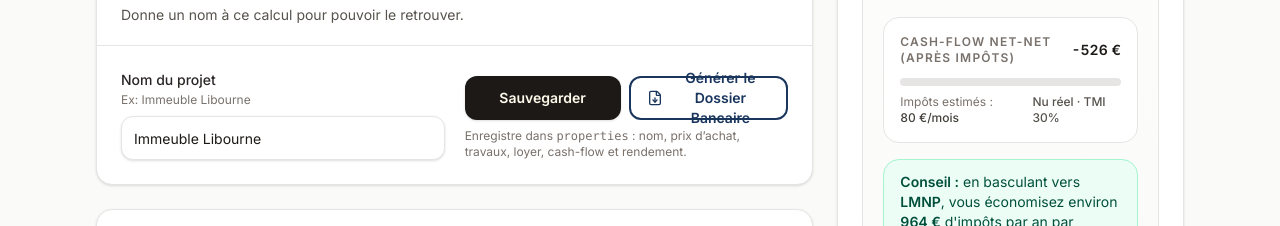
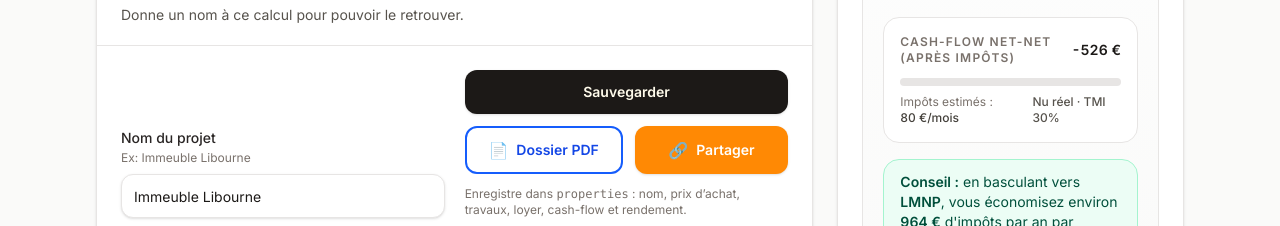
Before and after one commit to MaelRicois/InvestFlow-, a Next.js app: page /calculateur in a window 1280 px wide. Shown: the part 726-952 px from the top of the page. Built offline with nearby package versions, Linux system fonts and the light colour scheme; no server answers; what @react-pdf/renderer would draw is missing.

Commit message:
feat: nouvelle UI boutons et fonction partage

```diff
--- a/src/app/calculateur/page.tsx
+++ b/src/app/calculateur/page.tsx
@@ -8,7 +8,6 @@ import {
   Banknote,
   Calculator,
   CreditCard,
-  FileDown,
   Home,
   Percent,
   TrendingUp,
@@ -131,7 +130,14 @@ function CalculateurPageContent() {
   const [isSaving, setIsSaving] = useState(false);
   const [isPdfGenerating, setIsPdfGenerating] = useState(false);
   const [saveError, setSaveError] = useState<string | null>(null);
+  const [shareCopied, setShareCopied] = useState(false);
+  const [shareClipboardError, setShareClipboardError] = useState<string | null>(
+    null
+  );
   const lastHydratedQueryRef = useRef<string | null>(null);
+  const shareCopiedTimeoutRef = useRef<ReturnType<typeof setTimeout> | null>(
+    null
+  );
 
   async function handleAnalyzeListing() {
     const text = listingText.trim();
@@ -230,6 +236,14 @@ function CalculateurPageContent() {
     if (charges != null && charges !== "")
       setMonthlyChargesInsurance(charges);
   }, [searchParams]);
+
+  useEffect(() => {
+    return () => {
+      if (shareCopiedTimeoutRef.current != null) {
+        clearTimeout(shareCopiedTimeoutRef.current);
+      }
+    };
+  }, []);
 
   const numbers = useMemo(() => {
     const achatPrix = parseNumber(purchaseNetSeller);
@@ -335,6 +349,75 @@ function CalculateurPageContent() {
     taxRegime,
     tmiPct,
   ]);
+
+  const fiscalConseilSummary = useMemo(() => {
+    const annual = {
+      reel_nu: numbers.impotsNuReel * 12,
+      lmnp_amort: numbers.impotsLmnp * 12,
+    } as const;
+
+    const regimeLabel =
+      taxRegime === "lmnp_amort"
+        ? "LMNP"
+        : taxRegime === "reel_nu"
+          ? "Nu réel"
+          : taxRegime === "micro_foncier"
+            ? "Micro-foncier"
+            : "SCI IS";
+
+    if (taxRegime !== "reel_nu" && taxRegime !== "lmnp_amort") {
+      return `Régime : ${regimeLabel} (TMI ${tmiPct}%). Ouvrez le calculateur pour comparer Nu réel et LMNP.`;
+    }
+
+    const current =
+      taxRegime === "reel_nu" ? annual.reel_nu : annual.lmnp_amort;
+    const competitors = [
+      { key: "reel_nu" as const, label: "Nu réel", value: annual.reel_nu },
+      { key: "lmnp_amort" as const, label: "LMNP", value: annual.lmnp_amort },
+    ].filter((r) => r.key !== taxRegime);
+    const best = competitors.reduce(
+      (acc, r) => (r.value < acc.value ? r : acc),
+      competitors[0]!
+    );
+    const diff = current - best.value;
+    if (!Number.isFinite(diff) || diff <= 0) {
+      return `Avec ces hypothèses, le régime ${regimeLabel} n’est pas moins bon fiscalement que ${best.label}.`;
+    }
+    return `En basculant vers ${best.label}, économie estimée d’environ ${formatEUR(diff)}/an d’impôts par rapport à ${regimeLabel}.`;
+  }, [
+    numbers.impotsLmnp,
+    numbers.impotsNuReel,
+    taxRegime,
+    tmiPct,
+  ]);
+
+  async function handleShare() {
+    const name = projectName.trim() || "Projet sans nom";
+    const text = [
+      `Projet : ${name}`,
+      `Cash-flow : ${formatEUR(numbers.cashflowNetNet)} / mois (net-net)`,
+      `Renta : ${formatPct(numbers.rendementNet)}`,
+      `Conseil : ${fiscalConseilSummary}`,
+      `Lien : https://invest-flow-seven.vercel.app/`,
+    ].join("\n");
+
+    try {
+      setShareClipboardError(null);
+      await navigator.clipboard.writeText(text);
+      if (shareCopiedTimeoutRef.current != null) {
+        clearTimeout(shareCopiedTimeoutRef.current);
+      }
+      setShareCopied(true);
+      shareCopiedTimeoutRef.current = setTimeout(() => {
+        setShareCopied(false);
+        shareCopiedTimeoutRef.current = null;
+      }, 2200);
+    } catch {
+      setShareClipboardError(
+        "Copie impossible — vérifiez les permissions du navigateur."
+      );
+    }
+  }
 
   async function handleSave() {
     setIsSaving(true);
@@ -598,17 +681,15 @@ function CalculateurPageContent() {
                       placeholder="Immeuble Libourne"
                     />
                   </Field>
-                  <div className="flex flex-col gap-2">
-                    <div className="flex flex-col gap-2 sm:flex-row sm:items-stretch">
+                  <div className="flex flex-col gap-3">
                     <button
                       type="button"
                       onClick={handleSave}
                       disabled={isSaving || projectName.trim().length === 0}
                       className={cx(
-                          "h-11 rounded-xl px-4 text-sm font-semibold shadow-sm transition-colors",
+                        "inline-flex w-full items-center justify-center rounded-xl px-4 py-3 text-sm font-semibold shadow-sm transition-colors",
                         "bg-stone-900 text-amber-50 hover:bg-stone-800",
-                          "disabled:cursor-not-allowed disabled:opacity-60",
-                          "sm:min-w-0 sm:flex-1"
+                        "disabled:cursor-not-allowed disabled:opacity-60"
                       )}
                     >
                       {isSaving
@@ -617,6 +698,8 @@ function CalculateurPageContent() {
                           ? "Mettre à jour"
                           : "Sauvegarder"}
                     </button>
+
+                    <div className="flex flex-row gap-3">
                       <button
                         type="button"
                         onClick={handleGenerateBankPdf}
@@ -624,18 +707,50 @@ function CalculateurPageContent() {
                           isPdfGenerating || projectName.trim().length === 0
                         }
                         className={cx(
-                          "inline-flex h-11 items-center justify-center gap-2 rounded-xl border-2 px-4 text-sm font-semibold transition-colors",
-                          "border-[#1a365d] bg-white text-[#1a365d] hover:bg-slate-50",
-                          "disabled:cursor-not-allowed disabled:opacity-60",
-                          "sm:min-w-0 sm:flex-1"
+                          "inline-flex min-w-0 flex-1 items-center justify-center gap-2 rounded-xl border-2 border-blue-600 bg-white px-3 py-3 text-sm font-semibold text-blue-700 transition-colors",
+                          "hover:bg-blue-50/80",
+                          "disabled:cursor-not-allowed disabled:opacity-60"
                         )}
                       >
-                        <FileDown className="size-4 shrink-0" aria-hidden />
-                        {isPdfGenerating
-                          ? "Génération..."
-                          : "Générer le Dossier Bancaire"}
+                        <span className="shrink-0 text-base leading-none" aria-hidden>
+                          📄
+                        </span>
+                        <span className="truncate">
+                          {isPdfGenerating ? "Génération…" : "Dossier PDF"}
+                        </span>
+                      </button>
+                      <button
+                        type="button"
+                        onClick={handleShare}
+                        className={cx(
+                          "inline-flex min-w-0 flex-1 items-center justify-center gap-2 rounded-xl bg-orange-400 px-3 py-3 text-sm font-semibold text-white shadow-sm transition-colors",
+                          "hover:bg-orange-500",
+                          "focus-visible:outline focus-visible:outline-2 focus-visible:outline-offset-2 focus-visible:outline-orange-500"
+                        )}
+                      >
+                        <span className="shrink-0 text-base leading-none" aria-hidden>
+                          🔗
+                        </span>
+                        <span className="truncate">Partager</span>
                       </button>
                     </div>
+                    {shareCopied ? (
+                      <p
+                        className="rounded-lg border border-emerald-200/80 bg-emerald-50/90 px-3 py-2 text-center text-xs font-medium text-emerald-800 sm:text-left"
+                        role="status"
+                        aria-live="polite"
+                      >
+                        Copié — le résumé est dans le presse-papier.
+                      </p>
+                    ) : null}
+                    {shareClipboardError ? (
+                      <p
+                        className="rounded-lg border border-rose-200/80 bg-rose-50/90 px-3 py-2 text-center text-xs font-medium text-rose-800 sm:text-left"
+                        role="alert"
+                      >
+                        {shareClipboardError}
+                      </p>
+                    ) : null}
                     {saveError ? (
                       <pre className="whitespace-pre-wrap rounded-xl border border-rose-200 bg-rose-50 p-3 text-xs text-rose-800">
                         {saveError}
```
Lines whose indentation alone changed are shown as unchanged.
